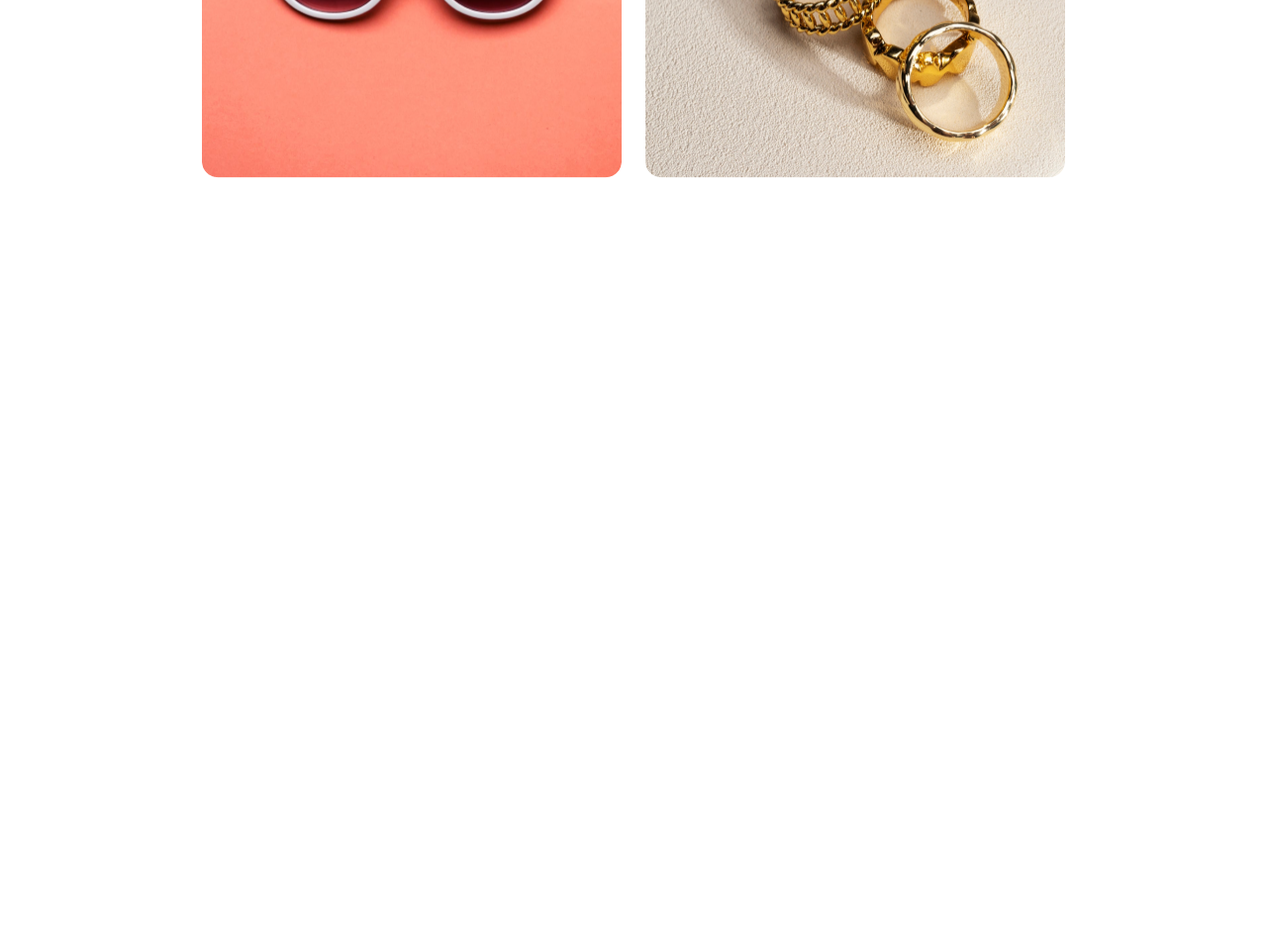
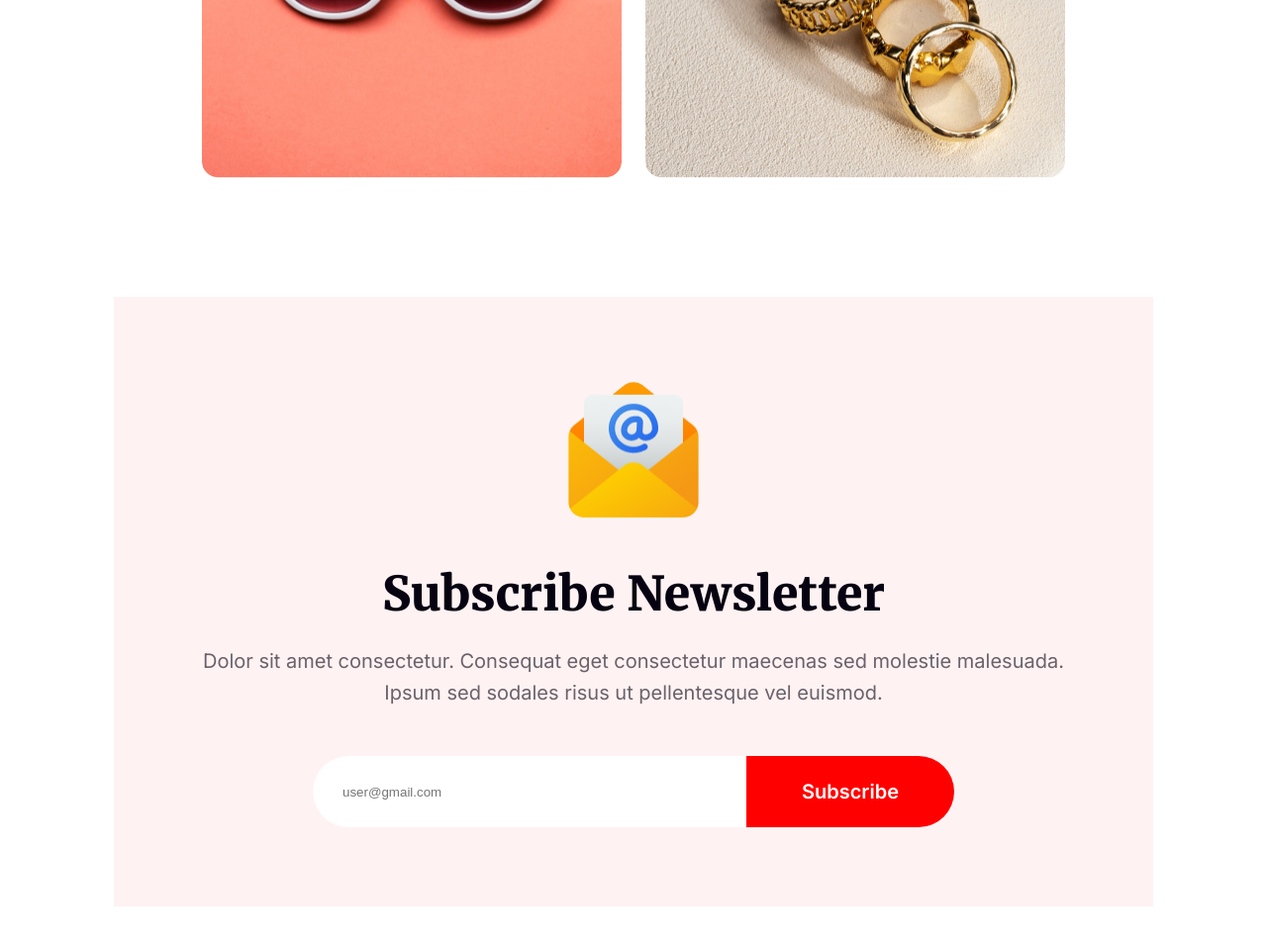
Before and after one commit to rion247/batch-09-assignment-01, a plain HTML site: page index.html in a window 1280 px wide. Shown: the part 5970-6924 px from the top of the page at 99% size. Before the commit the page ends 6270 px from the top, so only its background shows below. Drawn offline with Linux system fonts and the light colour scheme.

Commit message:
news letter section uploaded

```diff
--- a/css/style.css
+++ b/css/style.css
@@ -363,3 +363,72 @@ body{
     height: 450px;
     border-radius: 16px;
 }
+
+.newsletter-section .container{
+    height: 616px;
+    background-color: rgba(255, 0, 0, 0.05);
+    margin-bottom: 120px;
+    padding: 80px;
+    text-align: center;
+}
+
+.newsletter-section .container img{
+    width: 150px;
+    height: 150px;
+    display: table;
+    margin: 0 auto;
+}
+
+.newsletter-section .container h3{
+    color: #070211;
+    font-family: 'Merriweather', sans-serif;
+    font-size: 48px;
+    font-weight: 900;
+    text-transform: capitalize;
+    margin-top: 40px;
+    margin-bottom: 22px;
+}
+
+.newsletter-section .container p{
+    color: rgba(7, 2, 17, 0.60);
+    font-family: 'Inter', sans-serif;
+    font-size: 20px;
+    font-weight: 400;
+    line-height: 32px;
+    margin-bottom: 48px;
+}
+
+.newsletter-section .container .newsletter-form{
+    display: table;
+    position: relative;
+    margin: 0 auto;
+}
+
+.newsletter-section .container .newsletter-form input[type="email"]{
+    width: 648px;
+    height: 72px;
+    background-color: #fff;
+    border-radius: 50px;
+    padding: 30px;
+    border: none;
+    outline: none;
+}
+
+.newsletter-section .container .newsletter-form a{
+    position: absolute;
+    border-radius: 0px 50px 50px 0px;
+    right: 0;
+    top: 0;
+    background-color: #f00;
+    display: flex;
+    width: 210px;
+    height: 72px;
+    padding: 24px 56px;
+    text-align: center;
+    font-family: 'Inter', sans-serif;
+    font-size: 20px;
+    font-weight: 600;
+    text-transform: capitalize;
+    color: #fff;
+    text-decoration: none;
+}
--- a/index.html
+++ b/index.html
@@ -188,6 +188,32 @@
 
         </div>
 
+        <div class="newsletter-section">
+
+            <div class="container">
+
+                <img src="images/Group 61.png" alt="...Loading">
+
+                <h3>subscribe newsletter</h3>
+
+                <p>
+
+                    Dolor sit amet consectetur. Consequat eget consectetur maecenas sed molestie malesuada.<br>Ipsum sed sodales risus ut pellentesque vel euismod.
+
+                </p>
+
+                <div class="newsletter-form">
+
+                    <input type="email" name="email" id="youremail" placeholder="user@gmail.com">
+
+                    <a href="#">subscribe</a>
+
+                </div>
+
+            </div>
+
+        </div>
+
 
 
 
```
